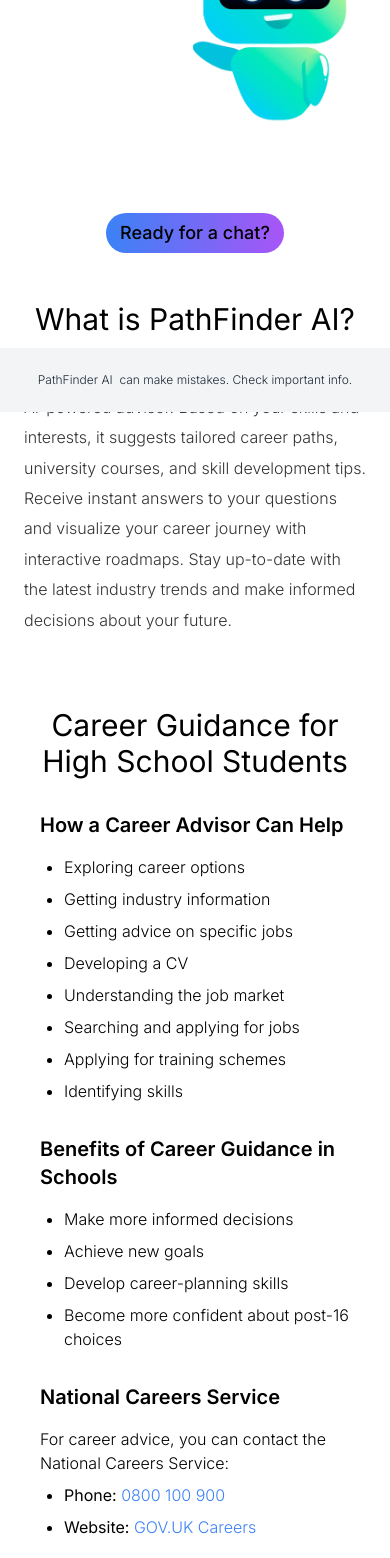
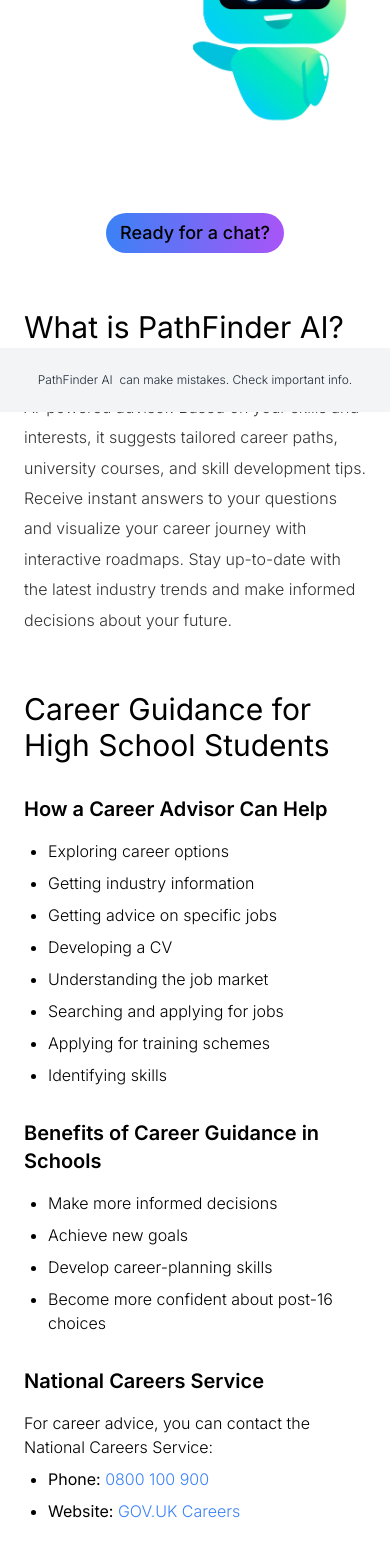
Before and after one commit to KGrim23/PathFinder_V1.0, a Next.js app: page /Dashboard in a window 390 px wide. Shown: the part 432-1990 px from the top of the page. Built offline with nearby package versions, Linux system fonts and the light colour scheme.

Commit message:
style updated

```diff
--- a/app/components/ChatInterface.tsx
+++ b/app/components/ChatInterface.tsx
@@ -220,7 +220,7 @@ const ChatInterface: React.FC<ChatInterfaceProps> = ({
 
   return (
     <div
-      className={`flex flex-col h-full text-sm ${
+      className={`flex flex-col h-full text-md ${
         isDarkMode ? "bg-black text-white" : "bg-white text-black"
       }`}
     >
--- a/app/components/Hero.tsx
+++ b/app/components/Hero.tsx
@@ -81,12 +81,12 @@ export const Hero = () => {
         </Button>
       </div>
       {/* Information Section */}
-      <div className="flex flex-col h-full mt-12 lg:mt-10 lg:mb-10 items-center justify-center leading-loose">
+      <div className="flex flex-col h-full p-2 mt-12 lg:mt-10 lg:mb-10 justify-center leading-loose">
         <h3 className="text-black dark:text-white text-3xl sm:text-2xl md:text-3xl lg:text-3xl xl:text-4xl font-normal mb-4">
           What is PathFinder AI?
         </h3>
         <p
-          className="p-2 mb-10 text-md lg:text-2xl xl:text-2xl dark:text-gray-400"
+          className="mb-10 text-md lg:text-2xl xl:text-2xl dark:text-gray-400"
           style={{ lineHeight: "1.9" }}
         >
           Get personalized career guidance with our AI-powered advisor. Based on
@@ -99,8 +99,8 @@ export const Hero = () => {
       </div>
 
       {/* Features Section */}
-      <div className="h-full text-black dark:text-gray-400 p-6 lg:p-10">
-        <h1 className="text-black dark:text-white text-center text-3xl sm:text-2xl md:text-3xl lg:text-3xl xl:text-4xl font-normal mb-8">
+      <div className="h-full text-black dark:text-gray-400 p-2 lg:p-10">
+        <h1 className="text-black dark:text-white text-3xl sm:text-2xl md:text-3xl lg:text-3xl xl:text-4xl font-normal mb-8">
           Career Guidance for High School Students
         </h1>
         <div className="space-y-8 dark:text-gray-400 mb-10">
```
